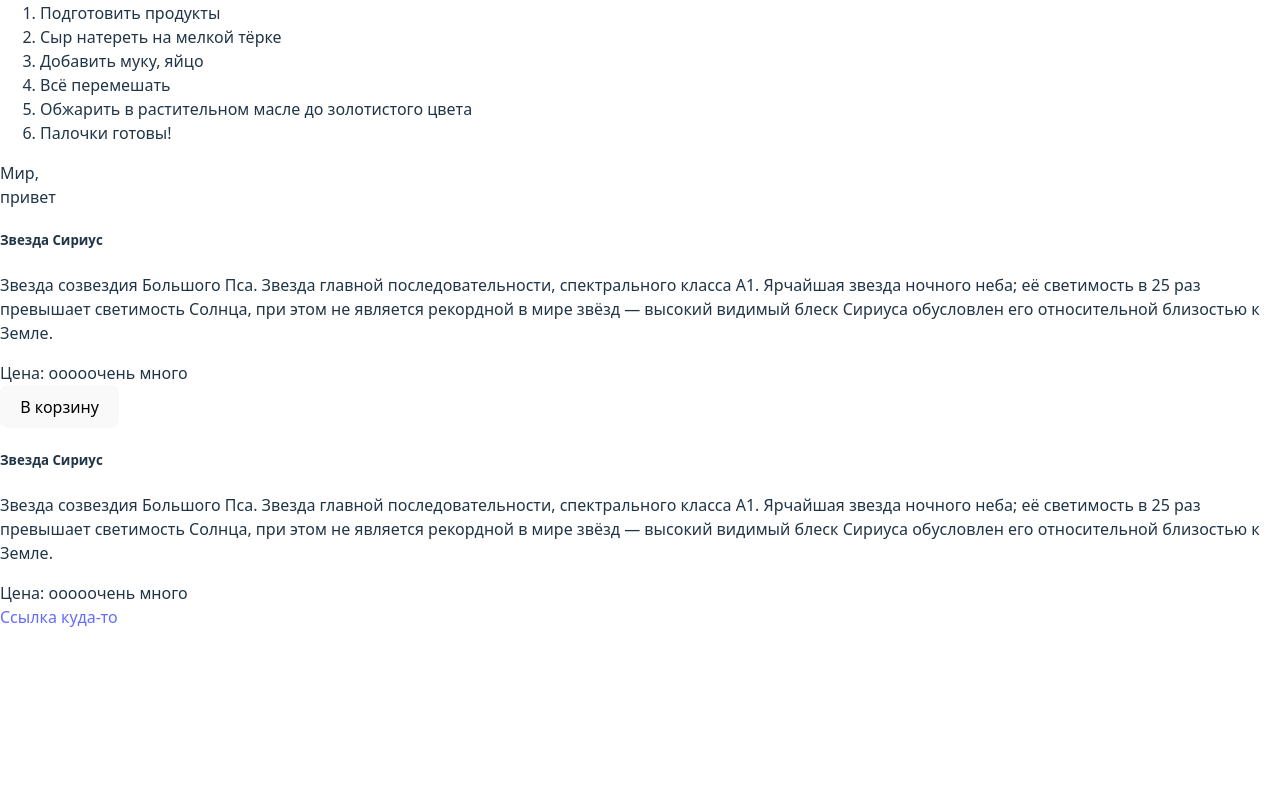
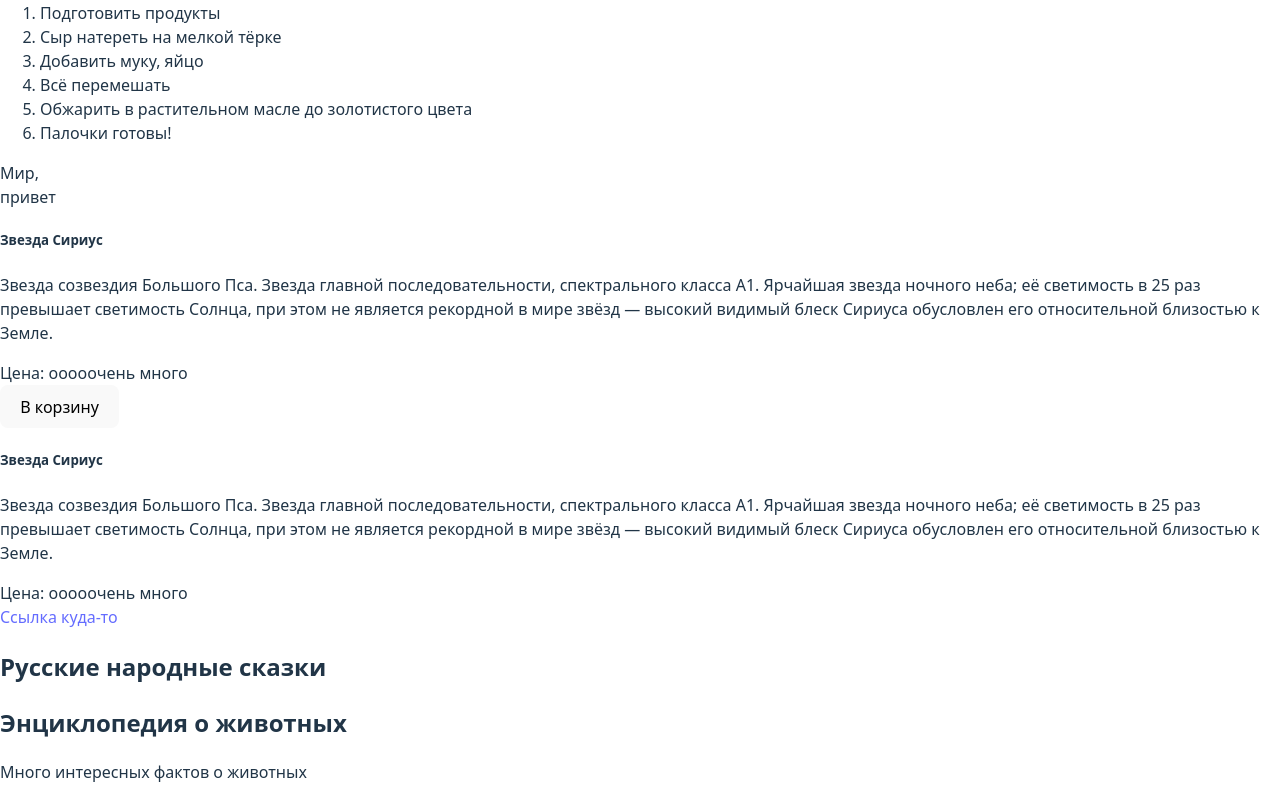
Before and after one commit to YaroslavaSabitova/myTestReact, a React app: page / in a window 1280 px wide. Shown: the part 368-1168 px from the top of the page. Before the commit the page ends 997 px from the top, so only its background shows below. Built offline with nearby package versions, Linux system fonts and the light colour scheme; the HTML template or start-up script is replaced by a standard one.

Commit message:
list of books

```diff
--- a/eslint.config.js
+++ b/eslint.config.js
@@ -130,7 +130,7 @@ export default defineConfig(
       ],
       'react/jsx-uses-react': 'off',
       'react/prop-types': 'off',
-      'react-refresh/only-export-components': ['warn', { allowConstantExport: true }],
+      'react-refresh/only-export-components': 'off',
       'unused-imports/no-unused-imports': 'error',
       'react-hooks/exhaustive-deps': 'off',
     },
--- /dev/null
+++ b/src/app/components/Books.tsx
@@ -0,0 +1,27 @@
+import { ReactElement } from 'react';
+
+export type BookProps = {
+  article?: number;
+  title: string;
+  description?: string;
+};
+
+export function Book(props: BookProps): ReactElement {
+  return (
+    <>
+      <h2>{props.title}</h2>
+      {props.description && <p>{props.description}</p>}
+    </>
+  );
+}
+export const books = [
+  {
+    article: 1,
+    title: 'Русские народные сказки',
+  },
+  {
+    article: 2,
+    title: 'Энциклопедия о животных',
+    description: 'Много интересных фактов о животных',
+  },
+];
--- a/src/app/index.tsx
+++ b/src/app/index.tsx
@@ -1,3 +1,4 @@
+import { Book, books, BookProps } from './components/Books';
 import { Card, CardTitle, CardBody } from './components/Card';
 import Recipe from './components/Recipe';
 import Welcome from './components/Welcome';
@@ -30,6 +31,10 @@ export const App = (): ReactElement => {
           </a>
         }
       />
+
+      {books.map((book: BookProps) => (
+        <Book key={book.article} title={book.title} description={book.description} />
+      ))}
     </>
   );
 };
```
